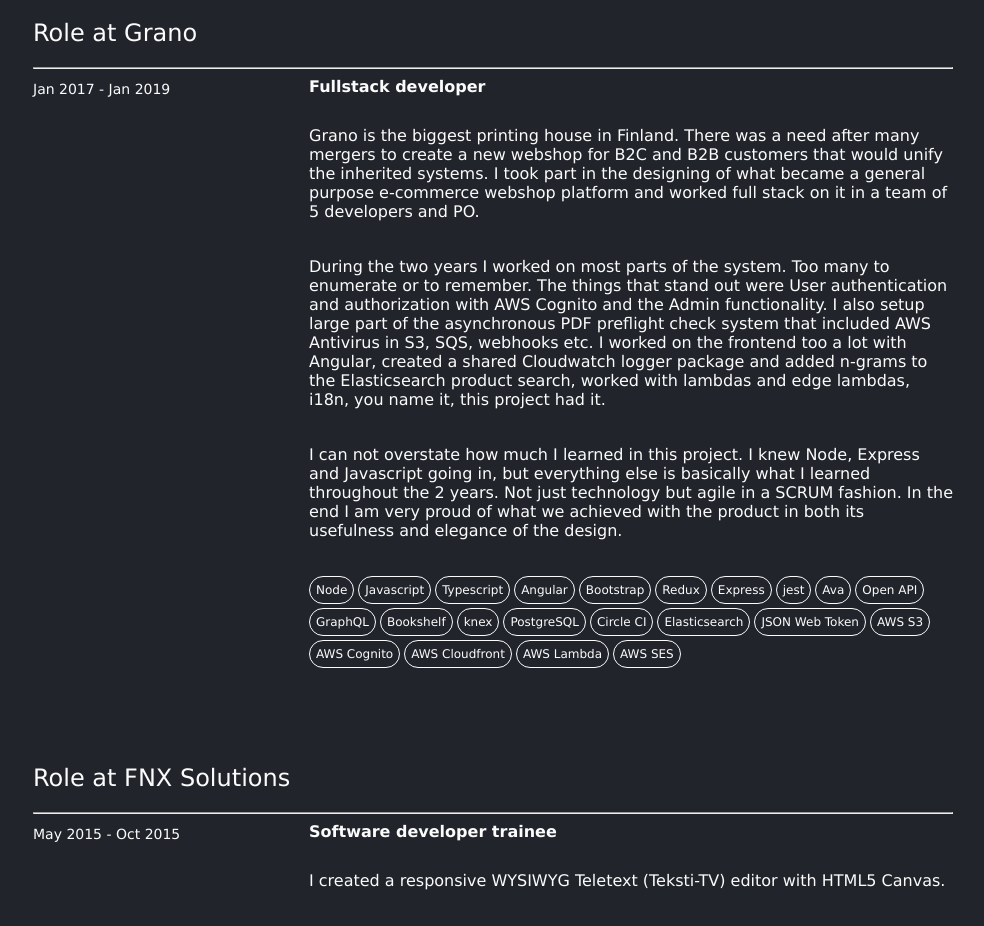
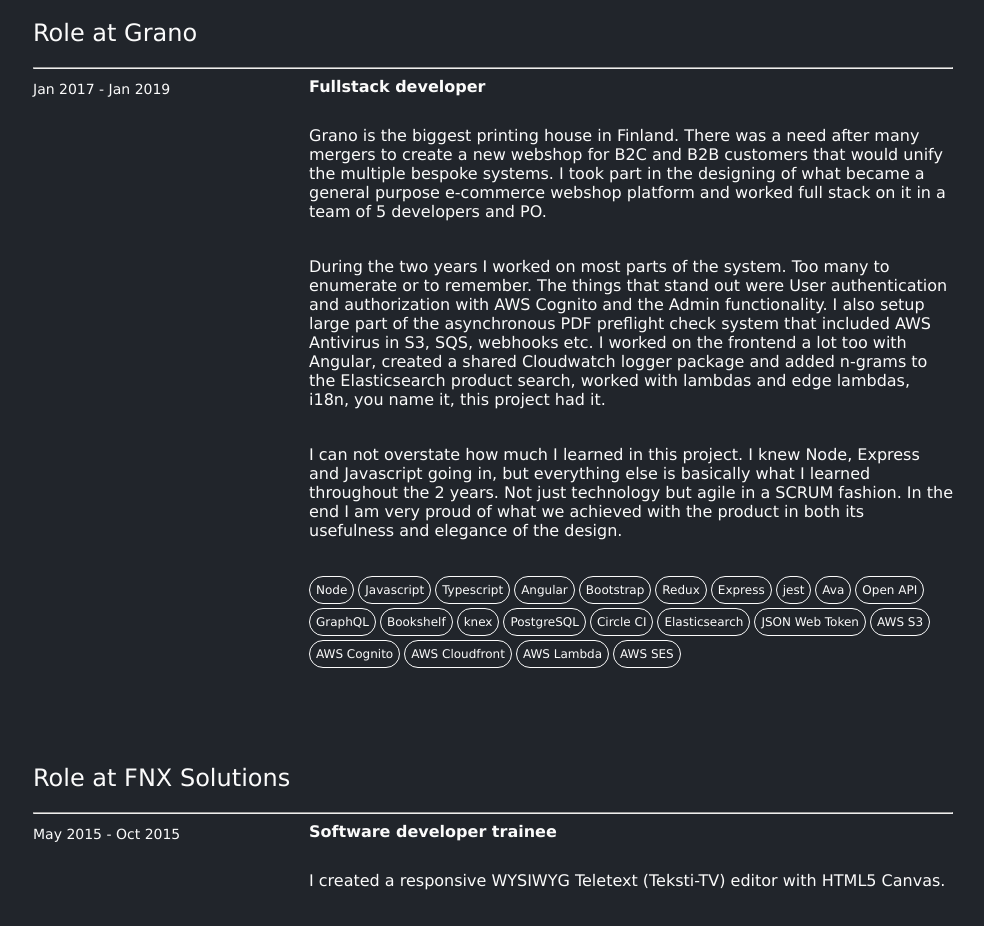
Before and after one commit to miikaah/miikaah.github.io, a plain HTML site: page index.html in a window 1280 px wide. Shown: the part 5460-6386 px from the top of the page, without its empty margins (147-1131 px from the left). Drawn offline with Linux system fonts and the light colour scheme.

Commit message:
Better wording

```diff
--- a/index.html
+++ b/index.html
@@ -464,10 +464,10 @@
             <p>
               Grano is the biggest printing house in Finland. There was a need
               after many mergers to create a new webshop for B2C and B2B
-              customers that would unify the inherited systems. I took part in
-              the designing of what became a general purpose e-commerce webshop
-              platform and worked full stack on it in a team of 5 developers and
-              PO.
+              customers that would unify the multiple bespoke systems. I took
+              part in the designing of what became a general purpose e-commerce
+              webshop platform and worked full stack on it in a team of 5
+              developers and PO.
             </p>
             <p>
               During the two years I worked on most parts of the system. Too
@@ -475,7 +475,7 @@
               User authentication and authorization with AWS Cognito and the
               Admin functionality. I also setup large part of the asynchronous
               PDF preflight check system that included AWS Antivirus in S3, SQS,
-              webhooks etc. I worked on the frontend too a lot with Angular,
+              webhooks etc. I worked on the frontend a lot too with Angular,
               created a shared Cloudwatch logger package and added n-grams to
               the Elasticsearch product search, worked with lambdas and edge
               lambdas, i18n, you name it, this project had it.
```
